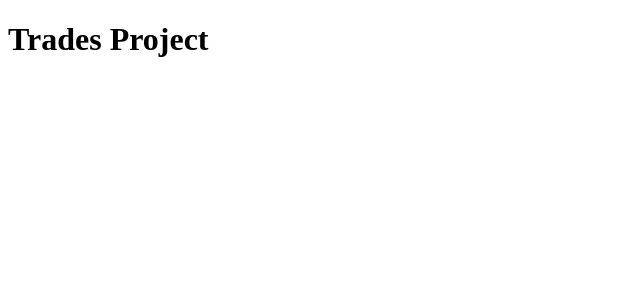
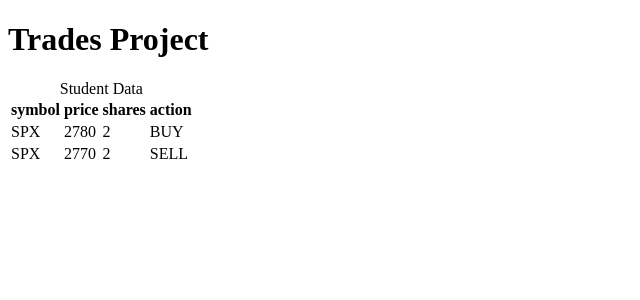
Before and after one commit to JohnJasonFisher/trades, a React (Create React App) app: page / in a window 1280 px wide. Shown: the top 300 px of the page, without its empty margins (0-640 px from the left). Built offline with nearby package versions, Linux system fonts and the light colour scheme.

Commit message:
Show a trade table with fake data

```diff
--- a/src/components/App/App.js
+++ b/src/components/App/App.js
@@ -1,4 +1,5 @@
 import React from 'react'
+import TradesTable from '../TradesTable/TradesTable'
 
 function App() {
 	return (
@@ -6,6 +7,7 @@ function App() {
 		<header className="App-header">
 			<h1>Trades Project</h1>
 		</header>
+		<TradesTable />
 	</div>
 	)
 }
--- /dev/null
+++ b/src/components/TradesTable/TradeTable.css
@@ -0,0 +1,8 @@
+caption {
+	caption-side: top;
+	text-align: center;
+}
+
+table {
+	border: 10px;
+}
--- /dev/null
+++ b/src/components/TradesTable/TradesTable.js
@@ -0,0 +1,61 @@
+import React from 'react'
+
+function TradesTable() {
+
+	let rowNum = 0
+
+	const fields = ["symbol",
+	"price",
+	"shares",
+	"action"]
+
+	const fakeData = [
+		{
+			"symbol": "SPX",
+			"price": 2780,
+			"shares": 2,
+			"action": "BUY"
+		},
+		{
+			"symbol": "SPX",
+			"price": 2770,
+			"shares": 2,
+			"action": "SELL"
+		}
+	]
+
+	let tableDetails = data => {
+		const rows = []
+		for (let field in data) {
+			rows.push(<td key={data[field]}>{data[field]}</td>)
+		}
+		return rows
+	}
+
+	let tableRows = fakeData.map(data => {
+		return <tr key={rowNum++}>{tableDetails(data)}</tr>
+	})
+
+	const tableHeaders = fields.map(fields => {
+		return <th key={rowNum++}>{fields}</th>
+	})
+
+	return (
+		<div className="TradesTable">
+
+			<table className="table table-striped">
+				<caption>Student Data</caption>
+				<thead>
+					<tr>
+						{tableHeaders}
+					</tr>
+				</thead>
+				<tbody>
+					{tableRows}
+				</tbody>
+			</table>
+		</div>
+	)
+}
+
+export default TradesTable
```
